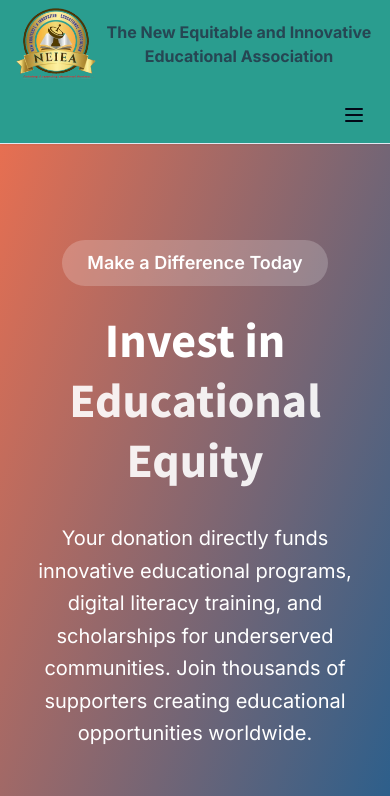
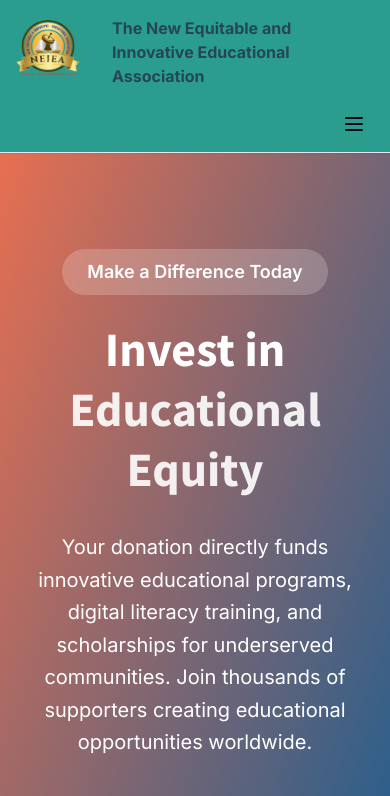
Before and after one commit to Tekisky123/NEIEA-Frontend, a React (Vite) app: page /donate in a window 390 px wide. Shown: the top 796 px of the page. Built offline with nearby package versions, Linux system fonts and the light colour scheme; the HTML template or start-up script is replaced by a standard one.

Commit message:
feat: Update Navigation and Courses components for improved layout and responsiveness

```diff
--- a/src/components/Navigation.tsx
+++ b/src/components/Navigation.tsx
@@ -35,9 +35,9 @@ const Navigation: React.FC = () => {
   return (
     <header className="sticky top-0 z-50 bg-ngo-color6 border-b shadow-sm">
       <div className="mx-auto px-4 py-2 flex sm:items-center sm:flex-row flex-col sm:justify-between">
-        <Link to="/" className="flex items-center justify-between space-x-2">
-          <img src={logoRemovedBg} alt="NEIEA Logo" className="w-20" />
-          <div className="lg:text-xl font-bold text-ngo-color5 text-center">
+        <Link to="/" className="flex items-center lg:justify-between space-x-8 space-y-2">
+          <img src={logoRemovedBg} alt="NEIEA Logo" className="lg:w-20 w-16" />
+          <div className="lg:text-2xl font-bold text-ngo-color5 text-md">
             The New Equitable and Innovative Educational Association
           </div>
         </Link>
@@ -46,7 +46,7 @@ const Navigation: React.FC = () => {
           <div className="hidden md:flex items-center space-x-4">
             <FloatingSocialIcons />
           </div>
-          <div className="py-4 px-8">
+          <div className="py-4 lg:px-8 px-2">
             <GoogleTranslate />
           </div>
           <div className="flex md:hidden items-center space-x-4">
--- a/src/pages/Courses.tsx
+++ b/src/pages/Courses.tsx
@@ -12,7 +12,7 @@ import {
 import { Input } from "@/components/ui/input";
 import { Search, Clock, User, BookOpen } from "lucide-react";
 import { useNavigate } from "react-router-dom";
-import SkeletonLoading from "../components/SkeletonLoading"; // Adjust the import path as needed
+import SkeletonLoading from "../components/SkeletonLoading";
 
 interface Course {
   _id: string;
@@ -94,7 +94,7 @@ const Courses = () => {
                   </Card>
                 ))
               : filteredCourses.map((course) => (
-                  <Card key={course._id} className="h-80 flex flex-col">
+                  <Card key={course._id} className="flex flex-col">
                     {course.imageUrl && (
                       <img
                         src={course.imageUrl}
@@ -108,8 +108,8 @@ const Courses = () => {
                         {course.description || "No description provided."}
                       </CardDescription>
                     </CardHeader>
-                    <CardContent className="p-3 pt-0 flex-grow flex flex-col justify-between">
-                      <div className="space-y-1">
+                    <CardContent className="p-3 flex flex-col flex-grow">
+                      <div className="space-y-1 mb-2">
                         {course.duration && (
                           <div className="flex items-center text-xs text-gray-500 truncate">
                             <Clock className="w-3 h-3 mr-1 text-ngo-color4" />
@@ -131,7 +131,7 @@ const Courses = () => {
                       </div>
                       <Button
                         onClick={() => navigate(`/apply-course/${course._id}`)}
-                        className="w-full bg-ngo-color6 hover:bg-ngo-color6/90 text-white mt-2 text-xs py-1"
+                        className="mt-auto w-full bg-ngo-color6 hover:bg-ngo-color6/90 text-white text-xs py-1"
                       >
                         Apply Now
                       </Button>
```
